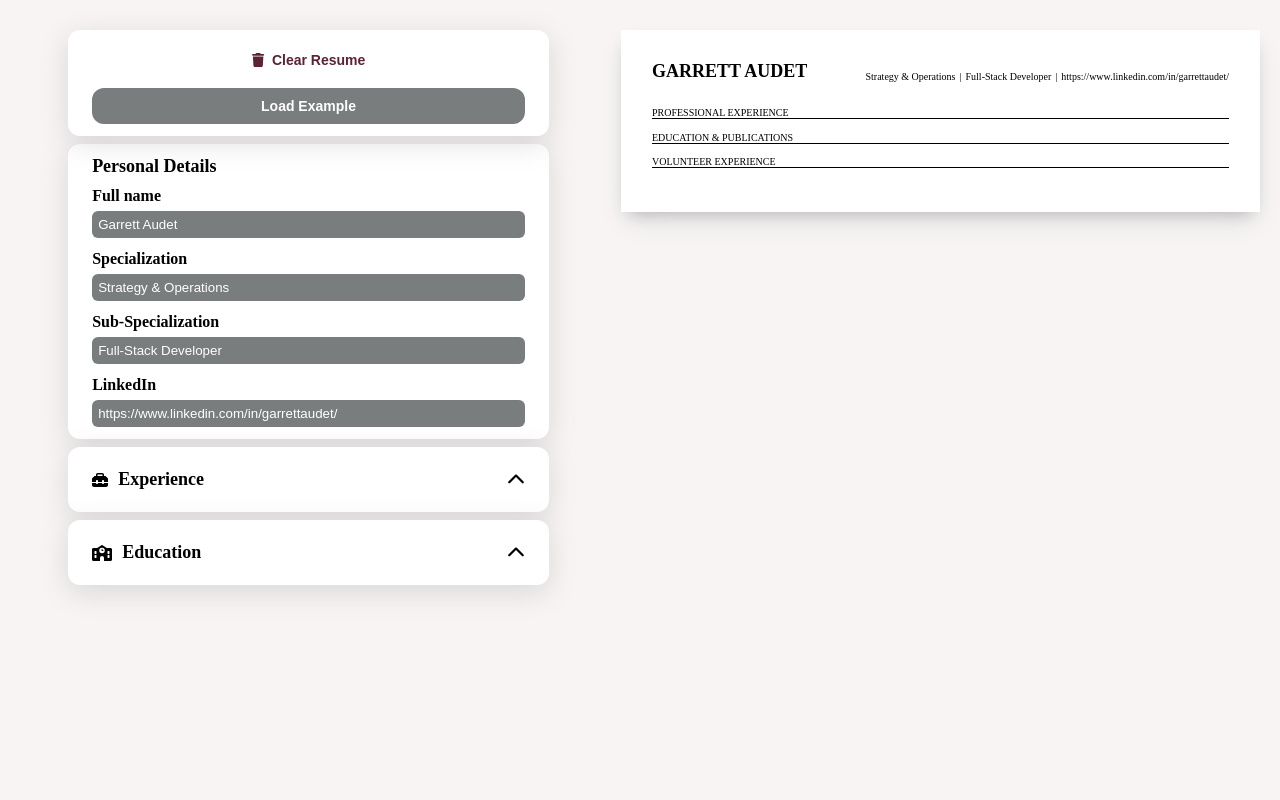
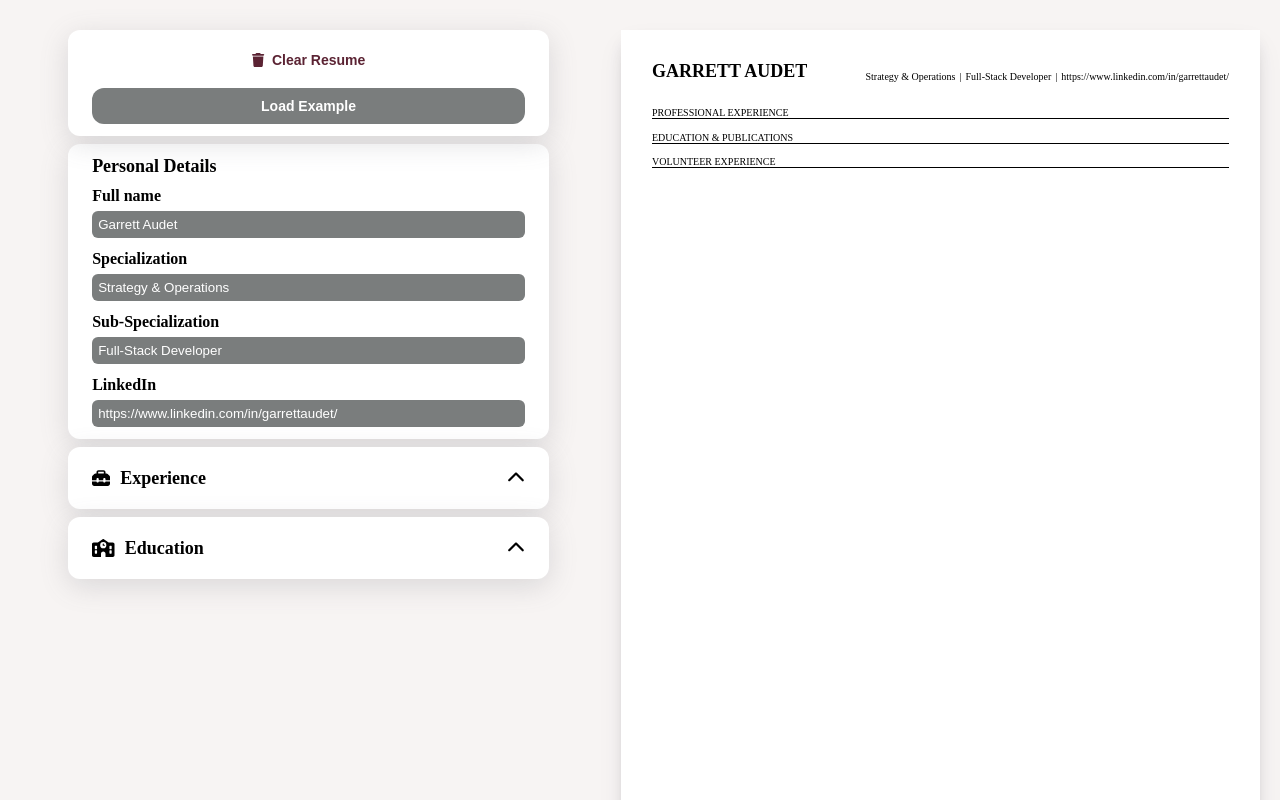
Before and after one commit to GarrettAudet/CV-Generator, a React (Create React App) app: page / in a window 1280 px wide. Shown: the top 800 px of the page. Built offline with nearby package versions, Linux system fonts and the light colour scheme.

Commit message:
added styling to resuming to resume and fixed education boxes

```diff
--- a/src/components/LeftSide/CommonStyles/styles.css
+++ b/src/components/LeftSide/CommonStyles/styles.css
@@ -26,9 +26,17 @@
 .iconGrouped {
     display: flex;
     align-items: center;
+    justify-content: flex-start;
+    line-height: 1;
     gap: 10px;
 }
 
+.iconGrouped,
 .classIcon {
-    font-size: 16px
+    font-size: 18px;
 }
+
+.classIcon {
+    display: inline-block;
+    vertical-align: middle;
+}
--- a/src/components/RightSide/RightSide.css
+++ b/src/components/RightSide/RightSide.css
@@ -3,6 +3,7 @@
     flex-direction: column;
     width: 100%;
     min-width: 575px;
+    min-height: 1125px;
     height: 100%;
     padding: 2.5%;
     background-color: #fff;
```
